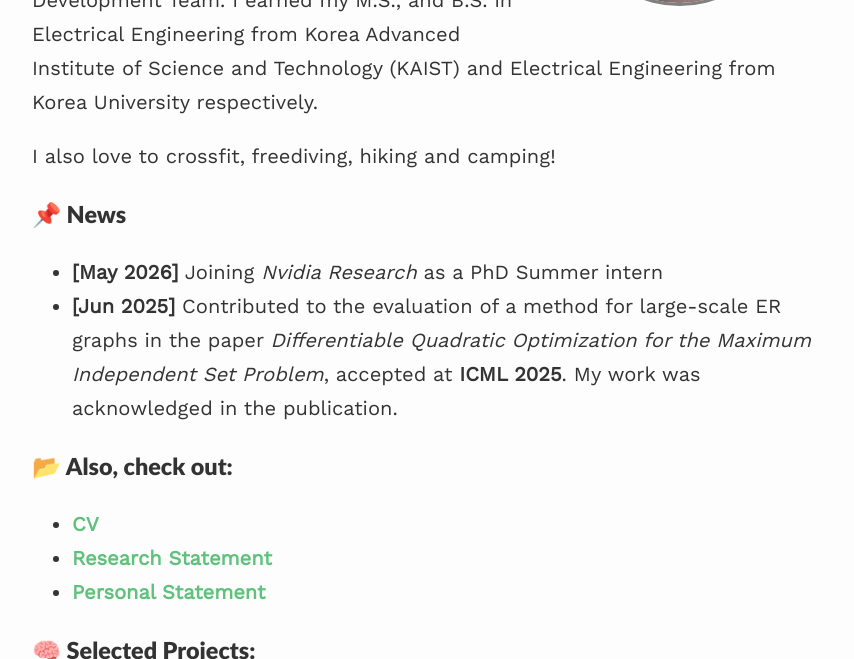
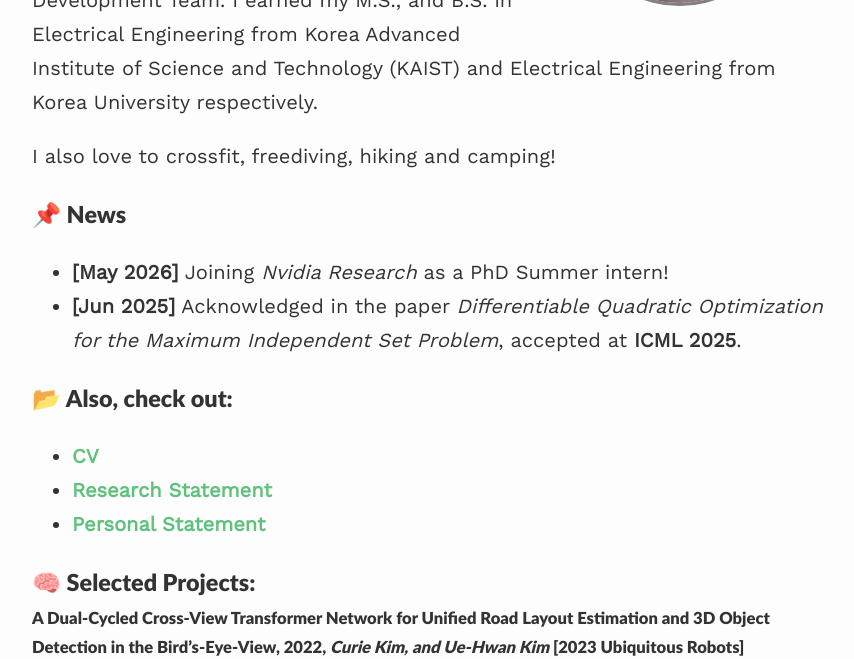
Before and after one commit to curie3170/curie3170.github.io, a Jekyll site: the page built from index.md, in a window 1280 px wide and 900 px high, scrolled down 535 px, cut to the strip 0-659 px from the top of the window. Shown: the whole strip, without its empty margins (208-1062 px from the left). Built offline with Jekyll 4.4.1, drawn with Linux system fonts in a browser that asks for light colours; nearby versions of some CDN libraries.

Commit message:
Update index.md

```diff
--- a/index.md
+++ b/index.md
@@ -14,8 +14,8 @@ I also love to crossfit, freediving, hiking and camping!
 
 ### 📌 News
 
-- **[May 2026]** Joining *Nvidia Research* as a PhD Summer intern
-- **[Jun 2025]** Contributed to the evaluation of a method for large-scale ER graphs in the paper *[Differentiable Quadratic Optimization for the Maximum Independent Set Problem](https://arxiv.org/html/2406.19532v6)*, accepted at **ICML 2025**. My work was acknowledged in the publication.
+- **[May 2026]** Joining *Nvidia Research* as a PhD Summer intern!
+- **[Jun 2025]** Acknowledged in the paper *[Differentiable Quadratic Optimization for the Maximum Independent Set Problem](https://arxiv.org/html/2406.19532v6)*, accepted at **ICML 2025**.
 
 ### 📂 Also, check out:
 - <a style="color: #60c17d;" href="https://drive.google.com/file/d/1F5oNitwe9ol-6dXT0JC50cQqaNhdSVwB/view?usp=share_link"><b>CV</b></a>
```
